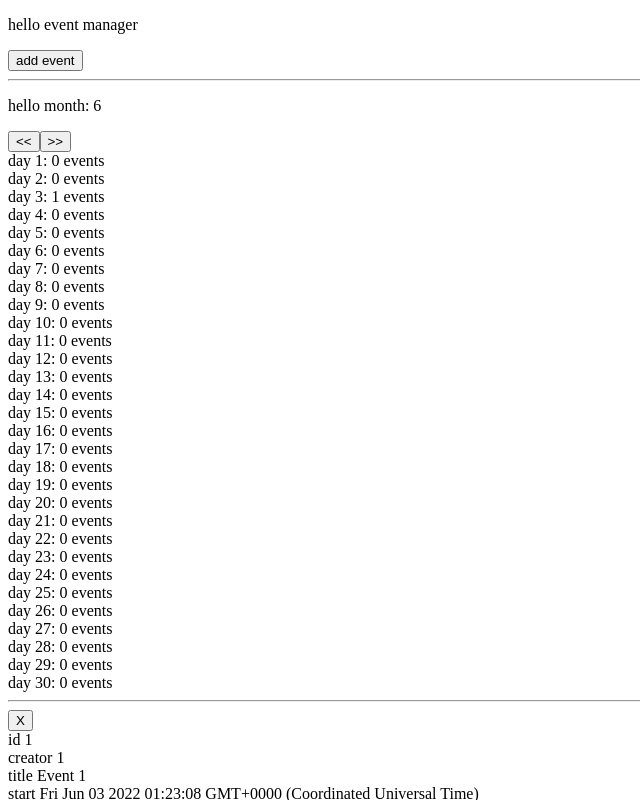
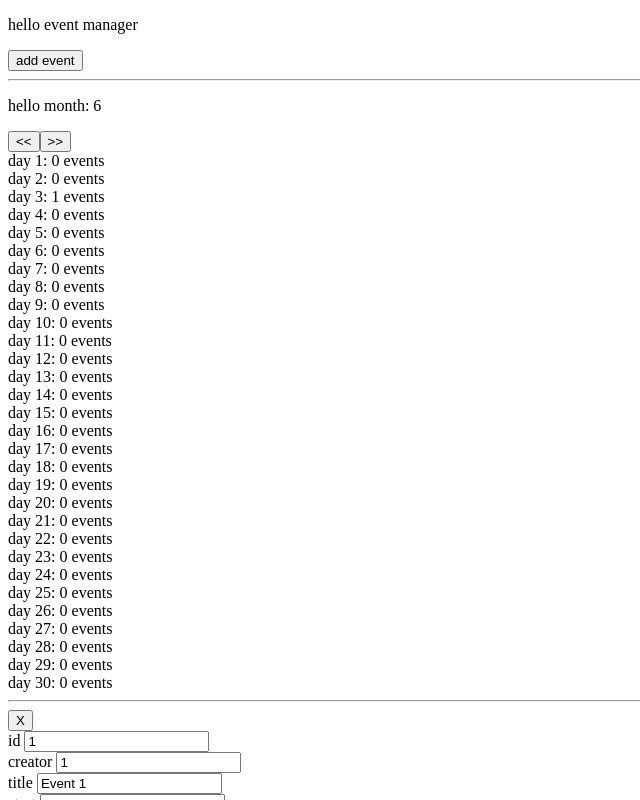
Before and after one commit to vitor-msp/event-manager-react, a React (Create React App) app: page / in a window 1280 px wide. Both pictures are taken after a click on the button "set current event". Shown: the top 800 px of the page, without its empty margins (0-640 px from the left). Built offline with nearby package versions, Linux system fonts and the light colour scheme.

Commit message:
show inputs in selected event

```diff
--- a/src/components/Event.tsx
+++ b/src/components/Event.tsx
@@ -3,6 +3,7 @@ import { useDispatch } from "react-redux";
 import { clearCurrentEvent } from "../store/ducks/currentEvent/currentEvent.slice";
 import { ICurrentEvent } from "../store/ducks/currentEvent/currentEvent.types";
 import { AppDispatch } from "../store/store";
+import { getFormattedTime } from "./EventMini";
 
 export type EventYpe = {
   event: ICurrentEvent;
@@ -21,17 +22,31 @@ export const Event: React.FC<EventYpe> = (props) => {
     <div onClick={() => {}}>
       <button onClick={handleCloseEvent}>X</button>
       <br />
-      <span>{`id ${id}`}</span>
+      <span>{`id `}</span>
+      <input type={"text"} value={id ?? ""} />
       <br />
-      <span>{`creator ${creator}`}</span>
+      <span>{`creator `}</span>
+      <input type={"text"} value={creator ?? ""} />
       <br />
-      <span>{`title ${title}`}</span>
+      <span>{`title `}</span>
+      <input type={"text"} value={title ?? ""} />
       <br />
-      <span>{`start ${start}`}</span>
+      <span>{`start `}</span>
+      <input type={"text"} value={start ? getFormattedTime(start) : ""} />
       <br />
-      <span>{`duration ${duration}`}</span>
+      <span>{`duration `}</span>
+      <input type={"text"} value={duration ?? ""} />
       <br />
-      <span>{`guests ${guests}`}</span>
+      <span>{`guests `}</span>
+      {guests!.length > 0 &&
+        guests!.map((g) => {
+          return (
+            <div>
+              <span>user {g.user}</span>
+              <span> permission {g.permission}</span>
+            </div>
+          );
+        })}
       <br />
     </div>
   );
--- a/src/components/EventMini.tsx
+++ b/src/components/EventMini.tsx
@@ -6,6 +6,10 @@ import { AppDispatch } from "../store/store";
 
 export type EventType = {
   event: IEvent;
+};
+
+export const getFormattedTime = (time: Date): string => {
+  return `${time.getHours()}:${time.getMinutes()}:${time.getSeconds()}`;
 };
 
 export const EventMini: React.FC<EventType> = (props) => {
@@ -17,10 +21,6 @@ export const EventMini: React.FC<EventType> = (props) => {
     dispatch(setCurrentEvent(props.event));
   };
 
-  const getFormattedTime = (time: Date): string => {
-    return `${time.getHours()}:${time.getMinutes()}:${time.getSeconds()}`;
-  };
-
   return (
     <div onClick={handleSelectEvent}>
       <span> {`${title} ${getFormattedTime(start)}`}</span>
--- a/src/store/ducks/eventsCalendar/eventsCalendar.middleware.ts
+++ b/src/store/ducks/eventsCalendar/eventsCalendar.middleware.ts
@@ -39,7 +39,10 @@ export const getEventsRequest =
                   title: "Event Test",
                   start: date,
                   duration: 0,
-                  guests: [],
+                  guests: [
+                    { user: 2, permission: "Editor" },
+                    { user: 3, permission: "Viewer" },
+                  ],
                 },
               ],
             },
```
